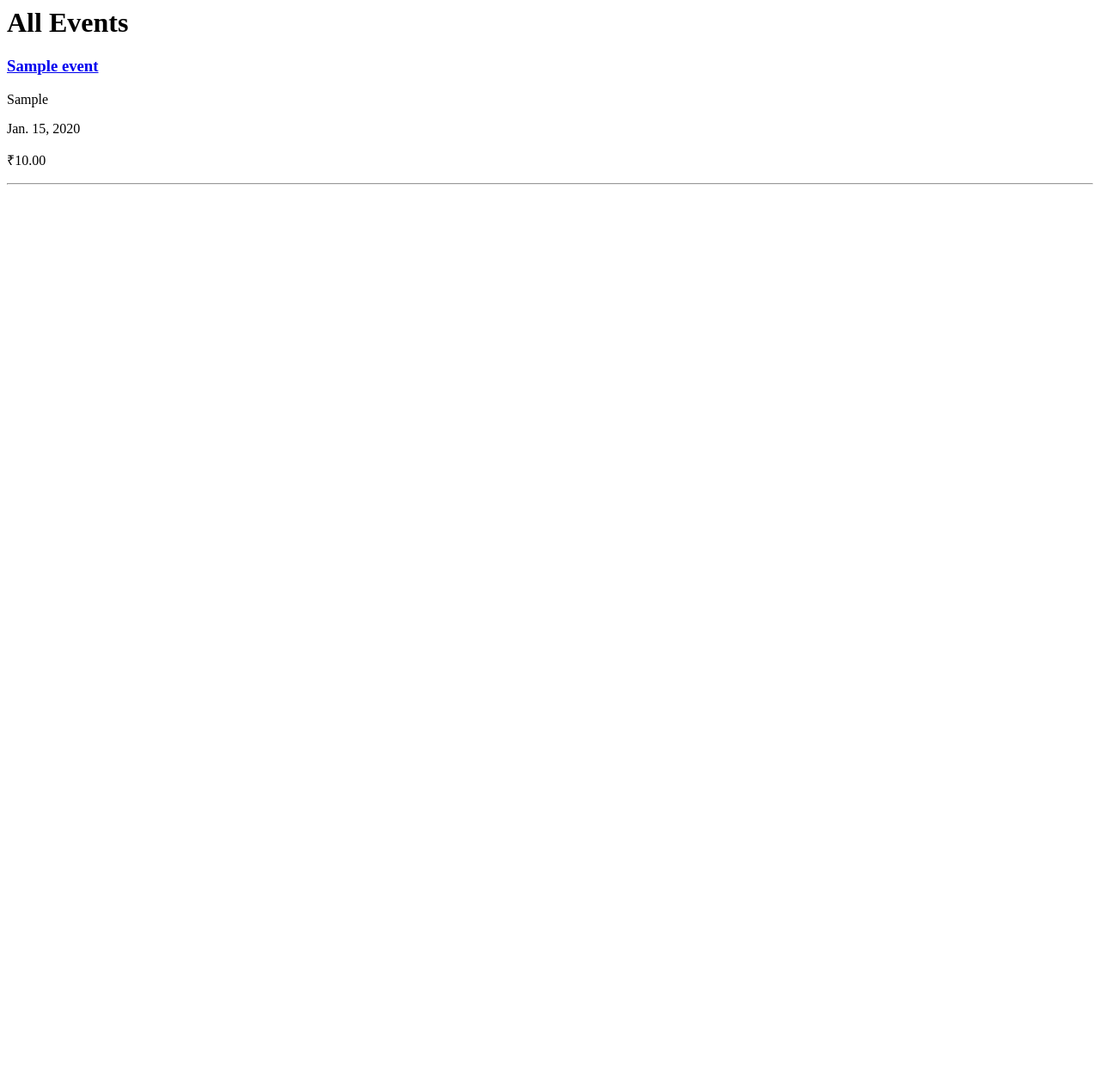
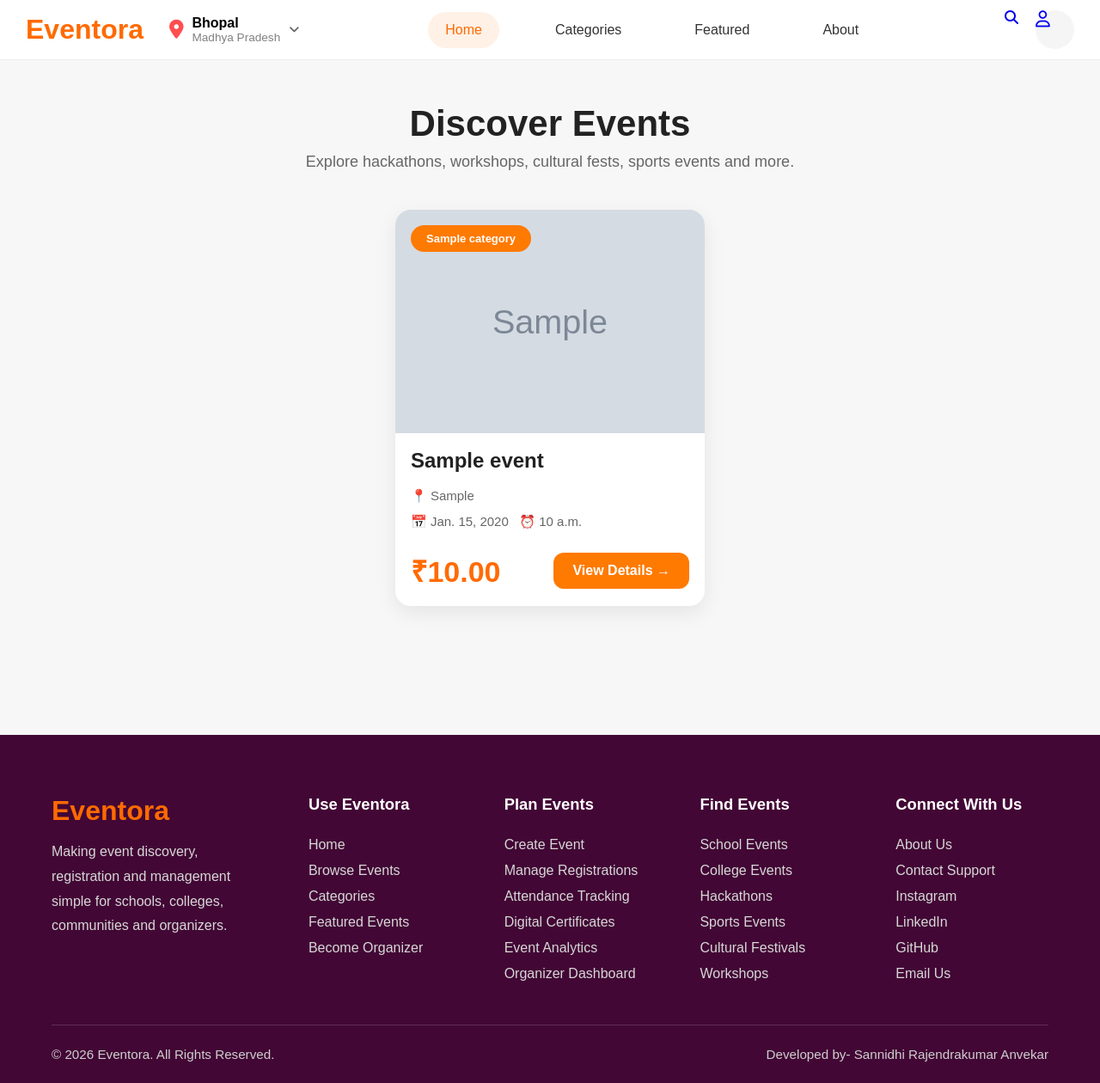
Before and after one commit to Anvekar-03Sannidhi/Eventora, a Django app: page /events/all/ in a window 1280 px wide. Shown: the whole page at 86% size. Before the commit the page ends 215 px from the top, so only its background shows below. Run offline with Django 5.2, Linux system fonts and the light colour scheme; tables that the repository leaves empty hold one stand-in row (values such as "Sample post"); grey boxes marked "Sample" are stand-in pictures.

Commit message:
Complere Event List page UI

```diff
--- a/eventora/settings.py
+++ b/eventora/settings.py
@@ -125,3 +125,6 @@ STATIC_URL = 'static/'
 STATICFILES_DIRS = [BASE_DIR / 'static']
 
 LOGIN_URL = "/accounts/login/"
+
+MEDIA_URL = "media/"
+MEDIA_ROOT = BASE_DIR / "media"
--- a/eventora/urls.py
+++ b/eventora/urls.py
@@ -18,6 +18,9 @@ from django.contrib import admin
 from django.urls import path, include
 from events import views
 
+from django.conf import settings
+from django.conf.urls.static import static
+
 urlpatterns = [
     path('', views.home, name='home'),
 
@@ -26,3 +29,9 @@ urlpatterns = [
     path('accounts/', include('accounts.urls')),
     path('bookings/', include('bookings.urls')),
 ]
+
+if settings.DEBUG:
+    urlpatterns += static(
+        settings.MEDIA_URL,
+        document_root=settings.MEDIA_ROOT
+    )
--- a/events/models.py
+++ b/events/models.py
@@ -52,6 +52,11 @@ class Event(models.Model):
         decimal_places=2
     )
 
+    event_image = models.ImageField(
+        upload_to="event_images/",
+        default="event_images/default.jpg"
+    )
+
     total_seats = models.PositiveIntegerField()
 
     created_at = models.DateTimeField(
--- /dev/null
+++ b/events/static/css/event_list.css
@@ -0,0 +1,242 @@
+*{
+    margin:0;
+    padding:0;
+    box-sizing:border-box;
+}
+
+body{
+    background:#f7f7f7;
+    font-family:Arial,sans-serif;
+}
+
+/* ===========================
+        Events Section
+=========================== */
+
+.events-section{
+
+    width:90%;
+    margin:auto;
+
+    padding:50px 0 70px;
+}
+
+.page-title{
+
+    text-align:center;
+
+    font-size:42px;
+
+    color:#222;
+
+    margin-bottom:10px;
+}
+
+.page-subtitle{
+
+    text-align:center;
+
+    color:#666;
+
+    font-size:18px;
+
+    margin-bottom:45px;
+}
+
+/* ===========================
+        Cards Container
+=========================== */
+
+.events-container{
+
+    display:flex;
+
+    flex-wrap:wrap;
+
+    justify-content:center;
+
+    gap:35px;
+}
+
+/* ===========================
+          Card
+=========================== */
+
+.event-card{
+
+    width:360px;
+
+    background:#fff;
+
+    border-radius:18px;
+
+    overflow:hidden;
+
+    box-shadow:0 8px 24px rgba(0,0,0,.08);
+
+    transition:.35s;
+}
+
+.event-card:hover{
+
+    transform:translateY(-8px);
+
+    box-shadow:0 15px 30px rgba(0,0,0,.15);
+}
+
+/* ===========================
+         Image
+=========================== */
+
+.event-image{
+
+    width:100%;
+
+    height:260px;
+
+    overflow:hidden;
+
+    position:relative;
+}
+
+.event-image img{
+
+    width:100%;
+
+    height:100%;
+
+    object-fit:cover;
+
+    object-position:center;
+
+    display:block;
+
+    transition:.4s;
+}
+
+.event-card:hover img{
+
+    transform:scale(1.08);
+}
+
+/* ===========================
+        Category Badge
+=========================== */
+
+.category-badge{
+
+    position:absolute;
+
+    top:18px;
+
+    left:18px;
+
+    background:#ff7a00;
+
+    color:#fff;
+
+    padding:8px 18px;
+
+    border-radius:30px;
+
+    font-size:13px;
+
+    font-weight:600;
+}
+
+/* ===========================
+        Content
+=========================== */
+
+.event-content{
+
+    padding:18px;
+
+}
+
+.event-content h2{
+
+    font-size:24px;
+
+    margin-bottom:18px;
+
+    color:#222;
+}
+
+.venue,
+.datetime{
+
+    color:#666;
+
+    margin-bottom:12px;
+
+    font-size:15px;
+}
+
+/* ===========================
+        Bottom Row
+=========================== */
+
+.bottom-row{
+
+    margin-top:25px;
+
+    display:flex;
+
+    justify-content:space-between;
+
+    align-items:center;
+}
+
+.price{
+
+    color:#ff6b00;
+
+    font-size:34px;
+
+    font-weight:700;
+}
+
+.details-btn{
+
+    text-decoration:none;
+
+    background:#ff7a00;
+
+    color:#fff;
+
+    padding:12px 22px;
+
+    border-radius:12px;
+
+    font-weight:600;
+
+    transition:.3s;
+}
+
+.details-btn:hover{
+
+    background:#e56a00;
+}
+
+.event-title{
+
+    font-size:28px;
+
+    font-weight:700;
+
+    line-height:1.3;
+
+    color:#222;
+
+    margin-bottom:18px;
+}
+
+.event-info{
+
+    color:#666;
+
+    font-size:16px;
+
+    margin-bottom:10px;
+}
--- a/events/templates/events/event_list.html
+++ b/events/templates/events/event_list.html
@@ -1,19 +1,103 @@
-<h1>All Events</h1>
+{% load static %}
 
-{% for event in events %}
+<!DOCTYPE html>
+<html>
 
-<h3>
-    <a href="{% url 'event_detail' event.id %}">
-        {{ event.title }}
-    </a>
-</h3>
+<head>
 
-<p>{{ event.venue }}</p>
+    <title>All Events</title>
 
-<p>{{ event.event_date }}</p>
+    <link rel="stylesheet" href="{% static 'css/home.css' %}">
+    <link rel="stylesheet" href="{% static 'css/event_list.css' %}">
 
-<p>₹{{ event.ticket_price }}</p>
+    <link rel="stylesheet"
+    href="https://cdnjs.cloudflare.com/ajax/libs/font-awesome/6.5.1/css/all.min.css">
 
-<hr>
+</head>
 
-{% endfor %}
+<body>
+
+    {% include "components/navbar.html" %}
+
+    <section class="events-section">
+
+        <h1 class="page-title">
+            Discover Events
+        </h1>
+
+        <p class="page-subtitle">
+            Explore hackathons, workshops, cultural fests, sports events and more.
+        </p>
+
+        <div class="events-container">
+
+            {% for event in events %}
+
+            <div class="event-card">
+
+                <div class="event-image">
+
+                    {% if event.event_image %}
+
+                    <img src="{{ event.event_image.url }}" alt="{{ event.title }}">
+
+                    {% else %}
+
+                    <img src="{% static 'images/default-event.jpg' %}" alt="Event">
+
+                    {% endif %}
+
+                    <span class="category-badge">
+                        {{ event.category }}
+                    </span>
+
+                </div>
+
+                <div class="event-content">
+
+                    <h2>{{ event.title }}</h2>
+
+                    <p class="venue">
+                        📍 {{ event.venue }}
+                    </p>
+
+                    <p class="datetime">
+                        📅 {{ event.event_date }}
+                        &nbsp;
+                        ⏰ {{ event.event_time }}
+                    </p>
+
+                    <div class="bottom-row">
+
+                        <span class="price">
+                            ₹{{ event.ticket_price }}
+                        </span>
+
+                        <a href="{% url 'event_detail' event.id %}"
+                        class="details-btn">
+
+                            View Details →
+
+                        </a>
+
+                    </div>
+
+                </div>
+
+            </div>
+
+            {% empty %}
+
+            <h2>No Events Found</h2>
+
+            {% endfor %}
+
+        </div>
+
+    </section>
+
+    {% include "components/footer.html" %}
+
+</body>
+
+</html>
--- /dev/null
+++ b/templates/components/footer.html
@@ -0,0 +1,81 @@
+<footer id="footer" class="footer">
+
+        <div class="footer-top">
+
+            <div class="footer-brand">
+
+                <h2>Eventora</h2>
+
+                <p>
+                    Making event discovery, registration and management
+                    simple for schools, colleges, communities and organizers.
+                </p>
+
+            </div>
+
+            <div class="footer-column">
+
+                <h3>Use Eventora</h3>
+
+                <a href="#">Home</a>
+                <a href="#">Browse Events</a>
+                <a href="#">Categories</a>
+                <a href="#">Featured Events</a>
+                <a href="#">Become Organizer</a>
+
+            </div>
+
+            <div class="footer-column">
+
+                <h3>Plan Events</h3>
+
+                <a href="#">Create Event</a>
+                <a href="#">Manage Registrations</a>
+                <a href="#">Attendance Tracking</a>
+                <a href="#">Digital Certificates</a>
+                <a href="#">Event Analytics</a>
+                <a href="#">Organizer Dashboard</a>
+
+            </div>
+
+            <div class="footer-column">
+
+                <h3>Find Events</h3>
+
+                <a href="#">School Events</a>
+                <a href="#">College Events</a>
+                <a href="#">Hackathons</a>
+                <a href="#">Sports Events</a>
+                <a href="#">Cultural Festivals</a>
+                <a href="#">Workshops</a>
+
+            </div>
+
+            <div class="footer-column">
+
+                <h3>Connect With Us</h3>
+
+                <a href="#">About Us</a>
+                <a href="#">Contact Support</a>
+                <a href="#">Instagram</a>
+                <a href="#">LinkedIn</a>
+                <a href="#">GitHub</a>
+                <a href="#">Email Us</a>
+
+            </div>
+
+        </div>
+
+        <div class="footer-bottom">
+
+            <p>
+                © 2026 Eventora. All Rights Reserved.
+            </p>
+
+            <p>
+                Developed by- Sannidhi Rajendrakumar Anvekar
+            </p>
+
+        </div>
+
+    </footer>
--- /dev/null
+++ b/templates/components/navbar.html
@@ -0,0 +1,49 @@
+<header class="navbar">
+
+        <div class="logo-section">
+
+            <div class="logo">
+                Eventora
+            </div>
+
+            <div class="location">
+
+                <div class="location-icon">
+                    <i class="fa-solid fa-location-dot"></i>
+                </div>
+
+                <div class="location-text">
+                    <span class="city">Bhopal</span>
+                    <span class="state">Madhya Pradesh</span>
+                </div>
+
+                <div class="dropdown-arrow">
+                    <i class="fa-solid fa-angle-down"></i>
+                </div>
+
+            </div>
+
+        </div>
+
+        <nav class="nav-links">
+
+            <a href="#" class="active-nav">Home</a>
+            <a href="#categories-section">Categories</a>
+            <a href="#why-section">Featured</a>
+            <a href="#footer">About</a>
+
+        </nav>
+
+        <div class="nav-icons">
+
+            <a href="{% url 'event_list' %}">
+                <i class="fa-solid fa-magnifying-glass"></i>
+            </a>
+
+            <a href="{% url 'login' %}" class="icon-btn">
+                <i class="fa-regular fa-user"></i>
+            </a>
+
+        </div>
+
+    </header>
```
Also changed, not shown: events/admin.py (+11 -7 lines), templates/home.html (+2 -130 lines), events/migrations/0005_event_event_image.py (added).
